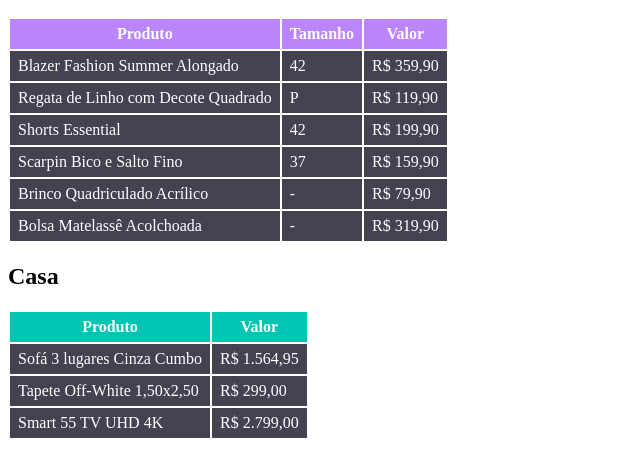
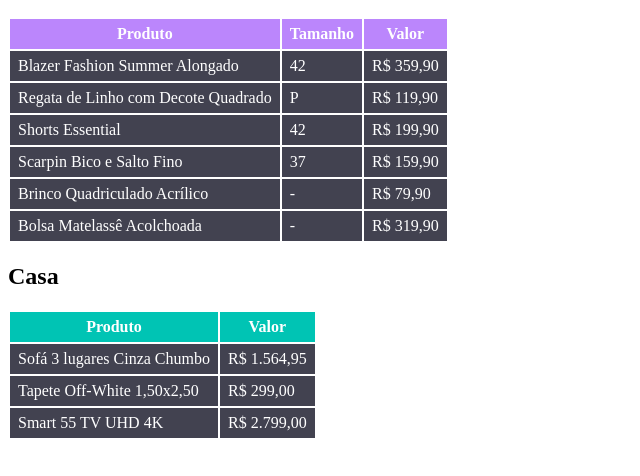
Before and after one commit to Je-Nogueira/stylized-table, a plain HTML site: page index.html in a window 1280 px wide. Shown: the part 110-586 px from the top of the page, without its empty margins (0-640 px from the left). Drawn offline with Linux system fonts and the light colour scheme.

Commit message:
correçao da palavra chumbo

```diff
--- a/index.html
+++ b/index.html
@@ -68,7 +68,7 @@
              </tr>
 
             <tr>
-                <td>Sofá 3 lugares Cinza Cumbo</td>
+                <td>Sofá 3 lugares Cinza Chumbo</td>
                 <td>R$ 1.564,95</td>
             </tr>
 
```
